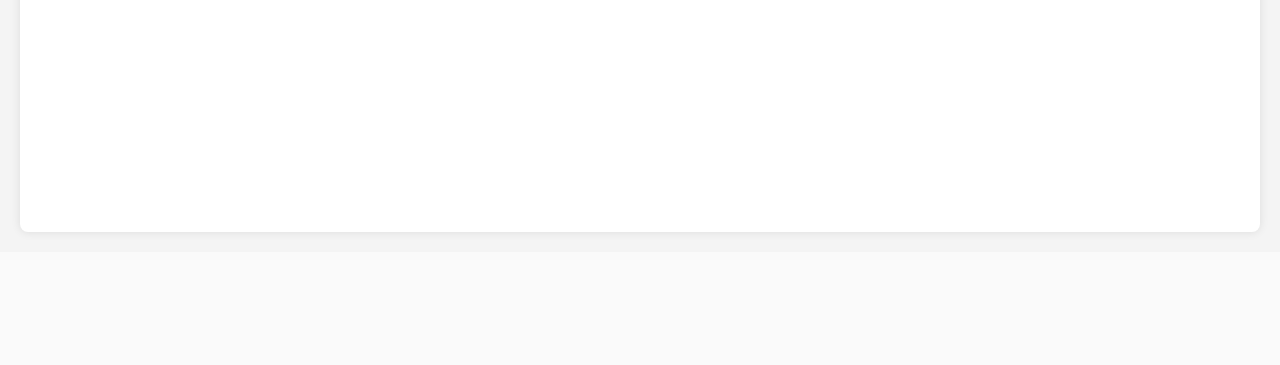
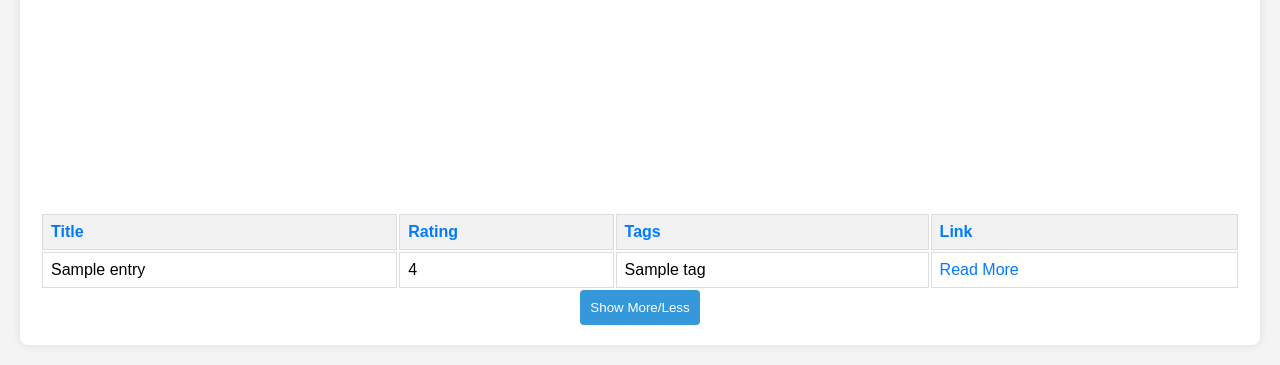
Before and after one commit to Enigma-52/Codeforces-Insights, a Flask app: template templates/index.html in a window 1280 px wide. Shown: the part 2120-2485 px from the top of the page. Before the commit the page ends 2355 px from the top, so only its background shows below. Run offline with Flask 2, Linux system fonts and the light colour scheme; the template is opened without the code that fills it: most values are stand-ins (such as "Sample title", 1, 10 or a date in 2020); some libraries are stand-ins or nearby versions.

Commit message:
blog-entries added

```diff
--- a/app.py
+++ b/app.py
@@ -156,6 +156,13 @@ def get_problems_data(handle):
     return final_rating_data
 
 
+def get_blog_entries(handle):
+    url = f"https://codeforces.com/api/user.blogEntries?handle={handle}"
+    response = requests.get(url)
+    data = response.json()
+    return data.get("result", [])
+
+
 @app.route("/", methods=["GET", "POST"])
 def index():
     langData = []
@@ -171,6 +178,7 @@ def index():
         verdictData = get_submission_data(username)
         ratingData = get_ratings_data(username)
         problemData = get_problems_data(username)
+        blog_entries = get_blog_entries(username)
 
         if True:
             # Create a new DataFrame with the user's ratings
@@ -211,6 +219,7 @@ def index():
                 verdictData=verdictData,
                 ratingData=ratingData,
                 problemData=problemData,
+                blog_entries=blog_entries,
             )
 
     # Render the template without data if it's a GET request
--- /dev/null
+++ b/static/blog.js
@@ -0,0 +1,7 @@
+function excerpt() {
+    var tableRows = document.querySelectorAll("#myTable tr");
+
+    for (var i = 5; i < tableRows.length; i++) {
+        tableRows[i].classList.toggle("hidden");
+    }
+}
--- a/static/styles.css
+++ b/static/styles.css
@@ -61,3 +61,40 @@ button:hover {
 .flex-item {
     margin-right: 10px;
 }
+
+tr.hidden {display: none;}
+
+table {
+    width: 1200px; /* Set fixed width */
+}
+
+th, td {
+    border: 1px solid #ddd;
+    padding: 8px;
+    text-align: left;
+}
+
+th {
+    background-color: #f2f2f2;
+    color: #007bff; /* Set color to blue */
+}
+
+a {
+    text-decoration: none;
+    color: #007bff;
+}
+
+h1 {
+    color: #007bff;
+}
+
+.hidden {
+    display: none;
+}
+
+#viewMore, #collapse {
+    cursor: pointer;
+    color: #007bff;
+    margin-bottom: 10px;
+    display: inline-block;
+}
--- a/templates/index.html
+++ b/templates/index.html
@@ -7,6 +7,7 @@
     <title>Codeforces Insights</title>
     <link rel="stylesheet" href="{{ url_for('static', filename='styles.css') }}">
     <script src='https://cdn.plot.ly/plotly-2.27.0.min.js'></script>
+    <script type="text/javascript" src="{{ url_for('static', filename='blog.js') }}"></script>
     <script type="text/javascript" src="{{ url_for('static', filename='barchart.js') }}"></script>
     <script type="text/javascript" src="{{ url_for('static', filename='piechart.js') }}"></script>
     <script type="text/javascript" src="{{ url_for('static', filename='predictor.js') }}"></script>
@@ -42,6 +43,23 @@
             <div id="ratingbar" style="width: 1200px; height: 600px;"></div>
             <h3>Problem Levels</h3>
             <div id="levelbar" style="width: 1200px; height: 600px;"></div>
+            <table id="myTable">
+                <tr>
+                    <th>Title</th>
+                    <th>Rating</th>
+                    <th>Tags</th>
+                    <th>Link</th>
+                </tr>
+                {% for entry in blog_entries %}
+                    <tr class="{% if loop.index > 5 %}hidden{% endif %}">
+                        <td>{{ entry.title | striptags }}</td>
+                        <td>{{ entry.rating }}</td>
+                        <td>{{ entry.tags | join(', ') }}</td>
+                        <td><a href="https://codeforces.com/blog/entry/{{ entry.id }}" target="_blank">Read More</a></td>
+                    </tr>
+                {% endfor %}
+            </table>
+            <button onclick="excerpt()" id="showMore">Show More/Less</button>
         </section>
 
     <script>
```
